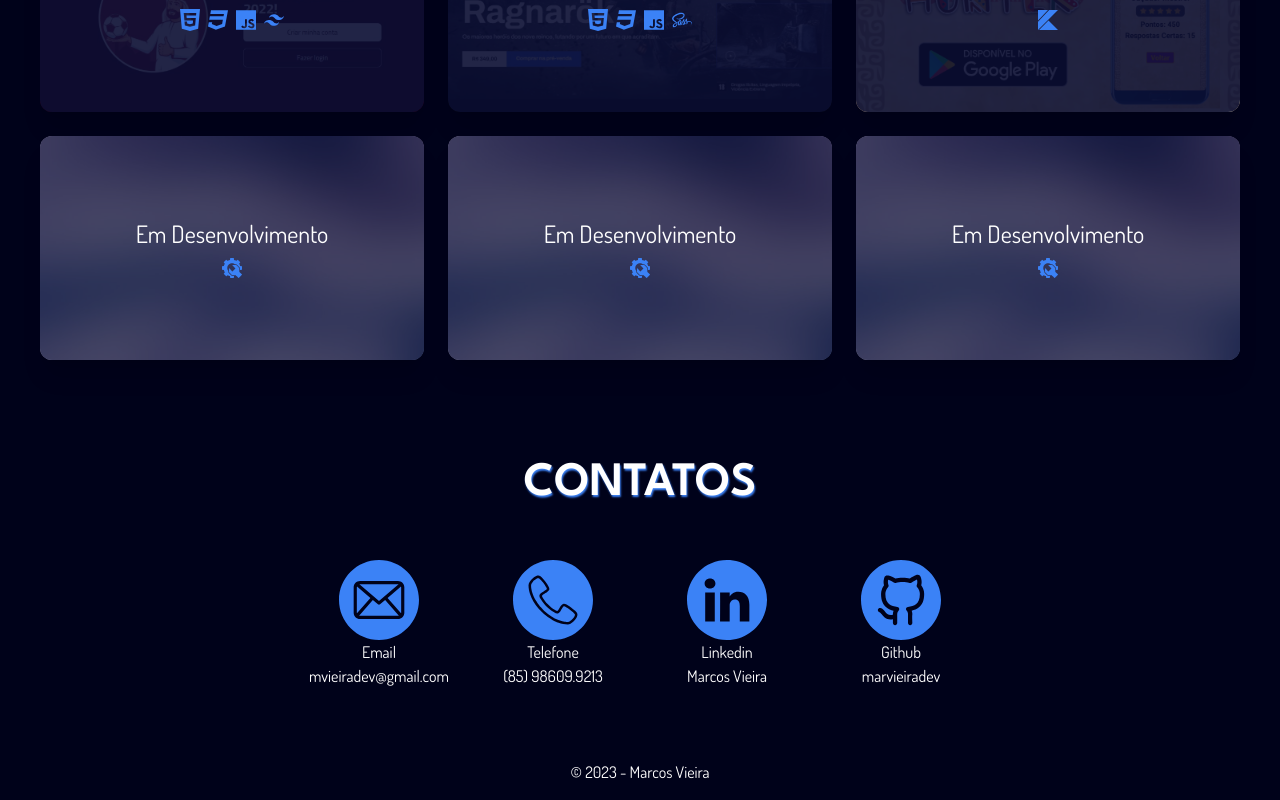
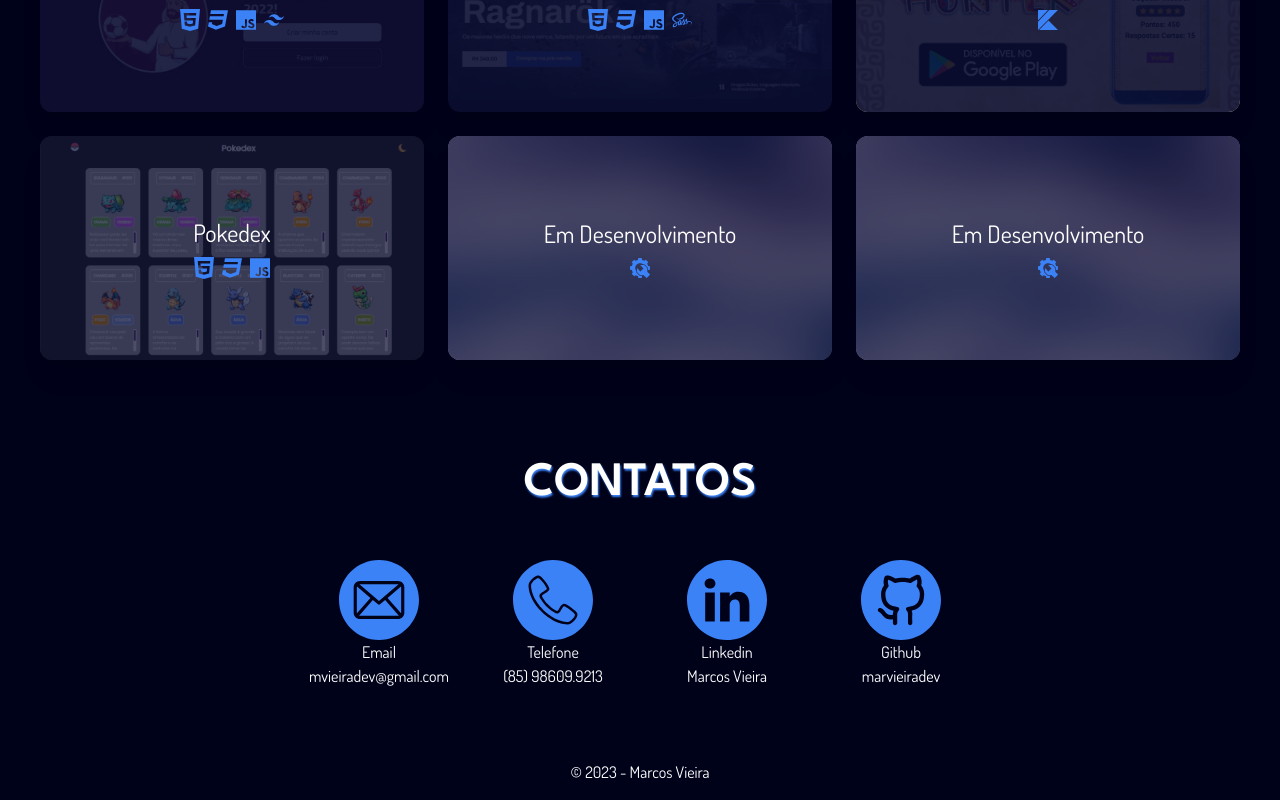
Before and after one commit to marvieiradev/portfolio, a React (Vite) app: page / in a window 1280 px wide. Shown: the part 1352-2152 px from the top of the page. Built offline with nearby package versions, Linux system fonts and the light colour scheme.

Commit message:
feat: new project added

```diff
--- a/src/app.jsx
+++ b/src/app.jsx
@@ -183,9 +183,11 @@ export function App() {
 
                   <div className="project-4 flex flex-col cursor-pointer hover:scale-110 w-[350px] h-[200px] xl:w-96 xl:h-56 shadow-xl rounded-xl justify-center" onClick={() => { setShowModal0(true) }}>
                     <div className="flex flex-col bg-darker bg-opacity-70 justify-center items-center space-y-2 rounded-xl w-[350px] h-[200px] xl:w-96 xl:h-56 hover:opacity-0">
-                      <p className="text-xl shadow-3xl">Em Desenvolvimento</p>
+                      <p className="text-xl shadow-3xl">Pokedex</p>
                       <div className="flex flex-row item-center space-x-2">
-                        <img className="w-[20px]" src="./images/skills/gear.svg" />
+                        <img className="w-[20px]" src="./images/skills/html.svg" />
+                        <img className="w-[20px]" src="./images/skills/css.svg" />
+                        <img className="w-[20px]" src="./images/skills/javascript.svg" />
                       </div>
                     </div>
                   </div>
--- a/src/global.css
+++ b/src/global.css
@@ -66,7 +66,7 @@ body {
 }
 
 .project-4 {
-  background-image: url("../../images/projects/project-0.jpg");
+  background-image: url("../../images/projects/project-4.jpg");
   background-size: 400px;
 }
 
```
Also changed, not shown: public/images/projects/project-4.jpg (added).
